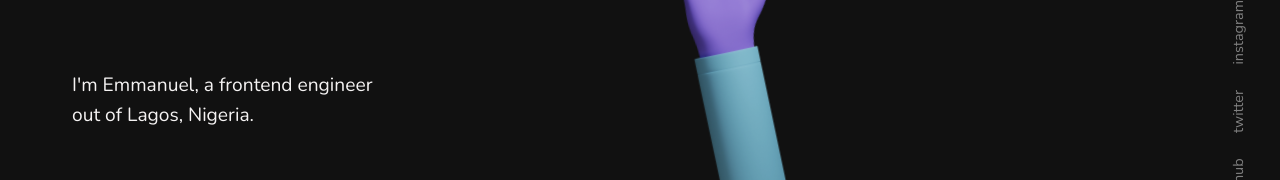
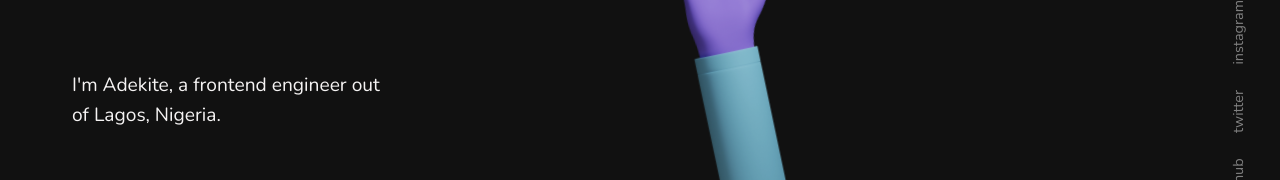
Before and after one commit to sambabib/portfoliov3, a React (Create React App) app: page / in a window 1280 px wide. Shown: the part 367-547 px from the top of the page. Built offline with nearby package versions, Linux system fonts and the light colour scheme; the HTML template or start-up script is replaced by a standard one.

Commit message:
name change

```diff
--- a/src/Components/About/About.jsx
+++ b/src/Components/About/About.jsx
@@ -8,7 +8,7 @@ const About = () => {
     <div className='about'>
       <div className='about__container'>
         <div className='about__text'>
-          <h3>I'm Emmanuel, a frontend engineer out of Lagos, Nigeria.</h3>
+          <h3>I'm Adekite, a frontend engineer out of Lagos, Nigeria.</h3>
         </div>
         <div className='about__img'>
           <img src={gangsta} alt='gangsta hands' />
```
